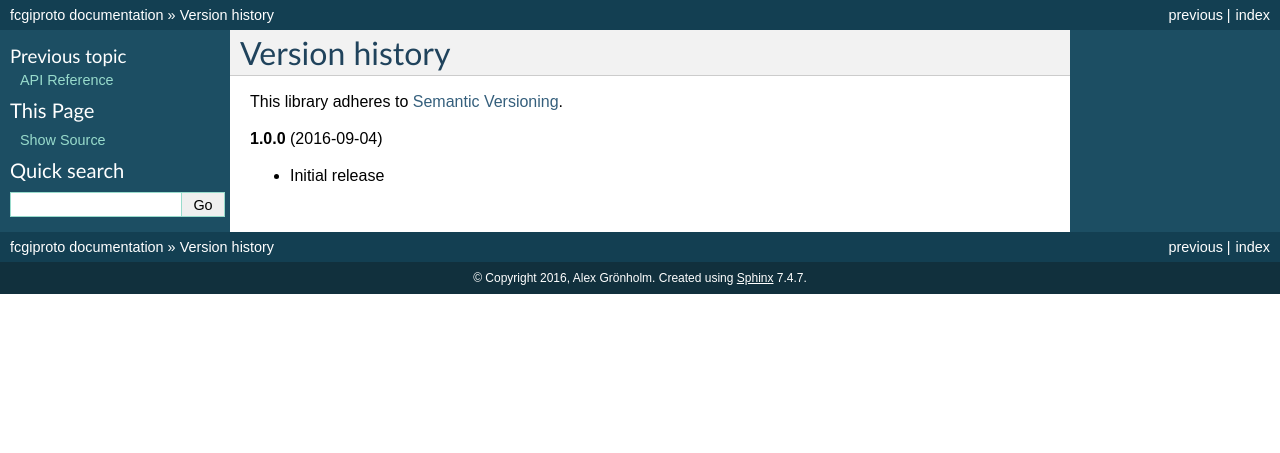
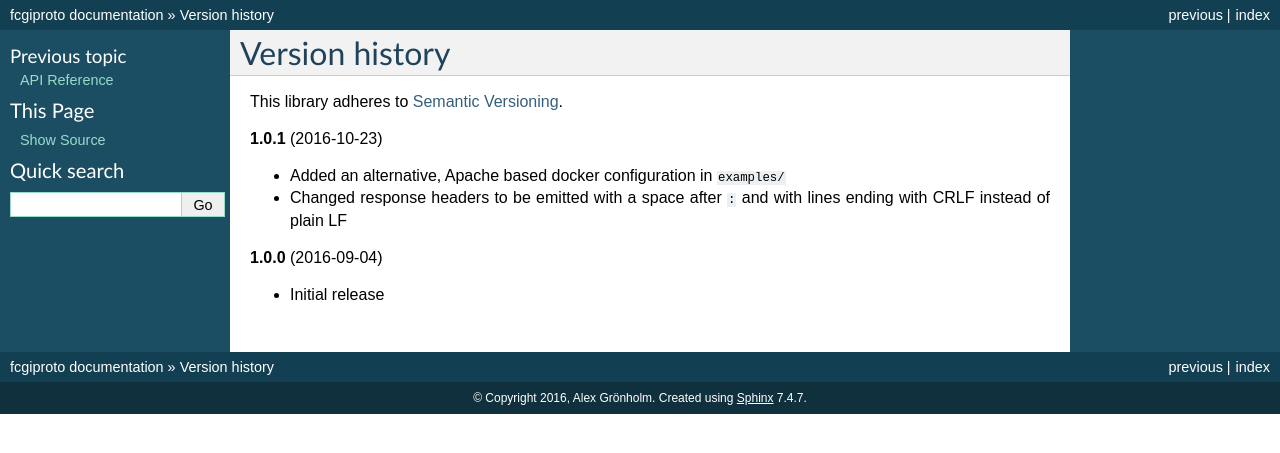
Before and after one commit to agronholm/fcgiproto, a Sphinx documentation site: the page built from docs/versionhistory.rst, in a window 1280 px wide. Shown: the top 453 px of the page. Built offline with Sphinx 7.4.7, drawn with Linux system fonts in a browser that asks for light colours.

Commit message:
Updated version history

```diff
--- a/docs/versionhistory.rst
+++ b/docs/versionhistory.rst
@@ -3,6 +3,12 @@ Version history
 
 This library adheres to `Semantic Versioning <http://semver.org/>`_.
 
+**1.0.1** (2016-10-23)
+
+- Added an alternative, Apache based docker configuration in ``examples/``
+- Changed response headers to be emitted with a space after ``:`` and with
+  lines ending with CRLF instead of plain LF
+
 **1.0.0** (2016-09-04)
 
 - Initial release
```
